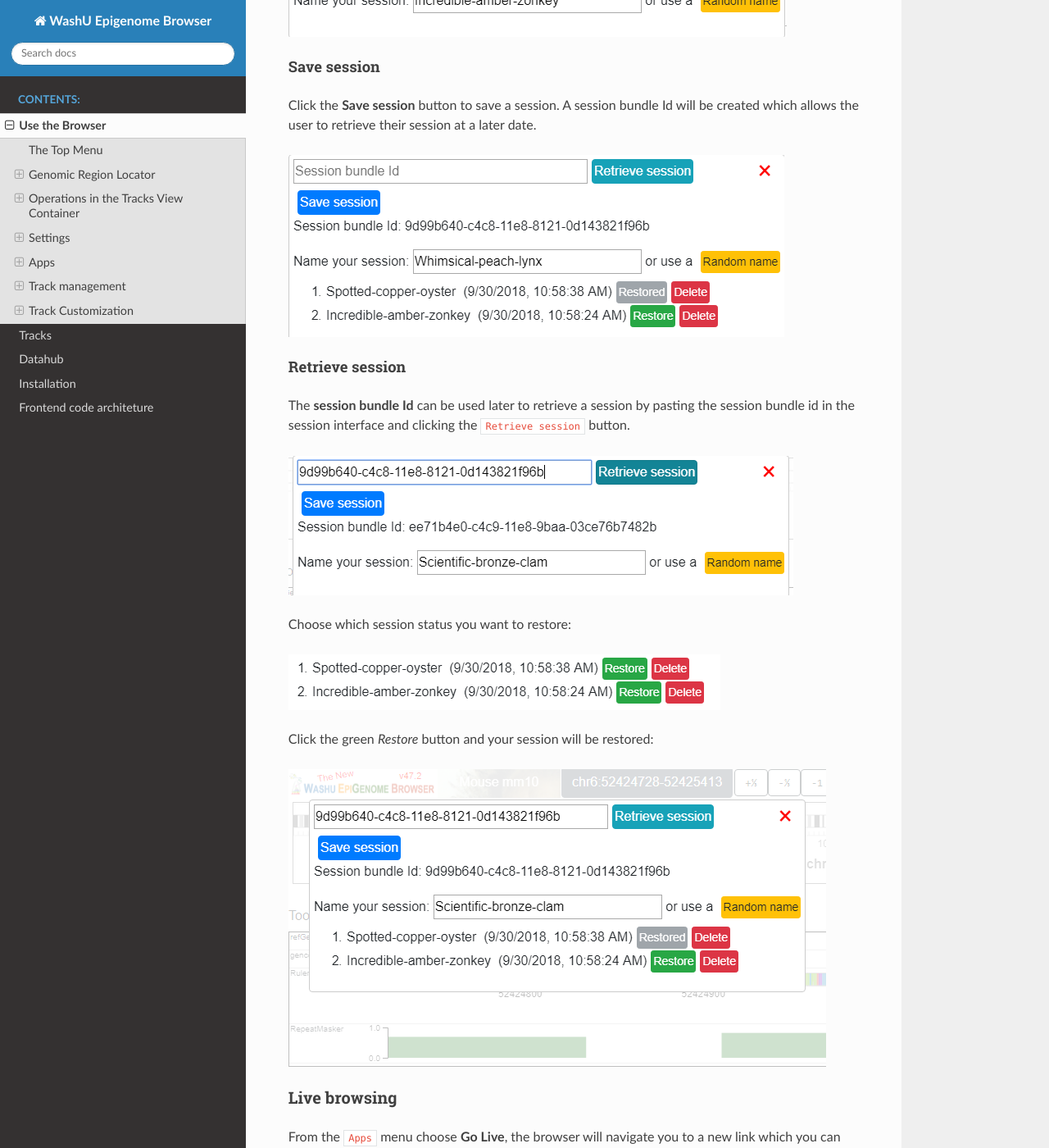
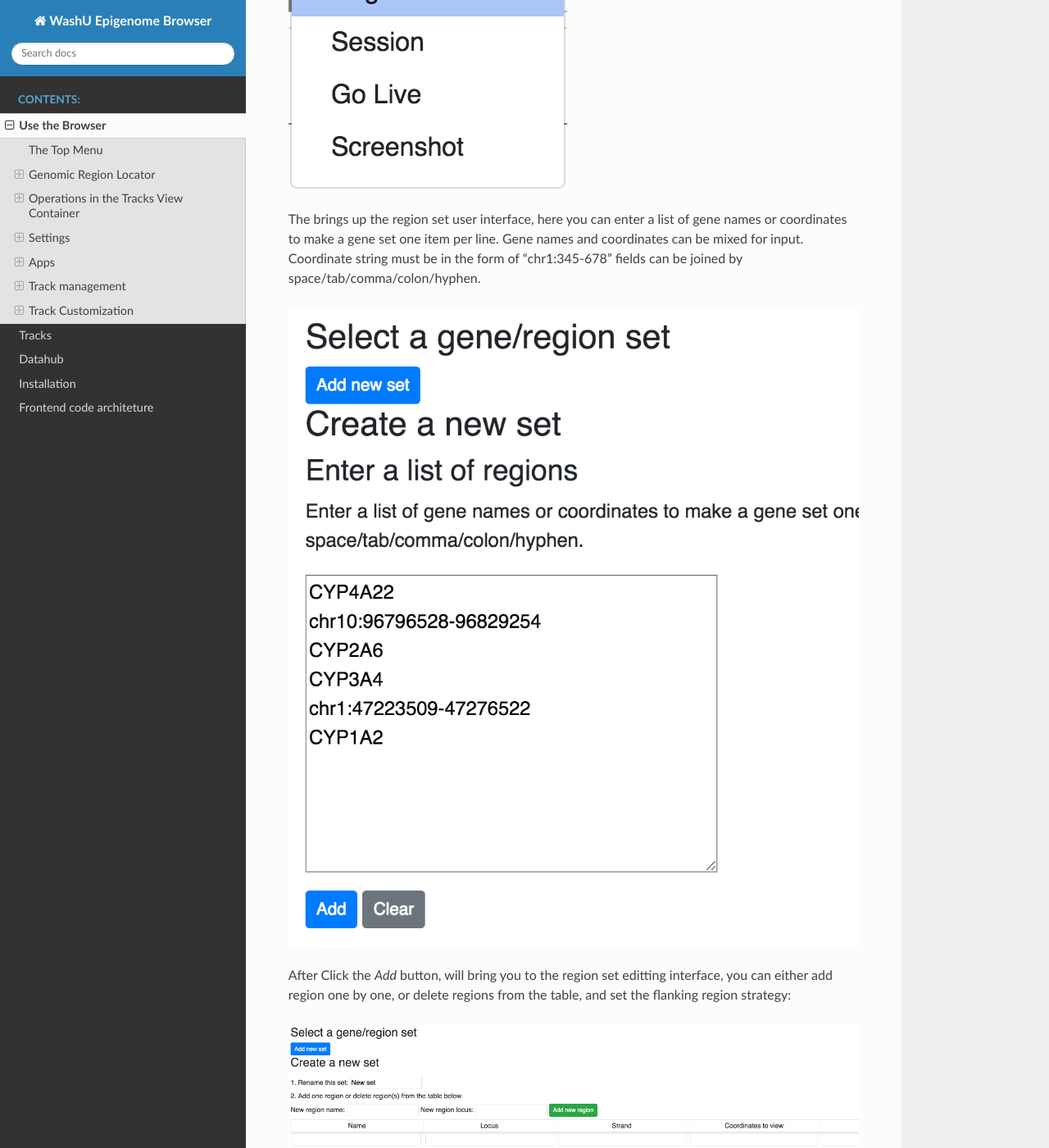
Before and after one commit to lidaof/eg-docs, a Sphinx documentation site: the page built from docs/usage.rst, in a window 1280 px wide and 1400 px high, scrolled down 6731 px. Shown: the whole window at 82% size. Built offline with Sphinx 7.4.7 and the Read the Docs theme 2.0.0, drawn with Linux system fonts in a browser that asks for light colours; some of the changed text lies outside the part shown.

Commit message:
add region set view

```diff
--- a/docs/index.rst
+++ b/docs/index.rst
@@ -5,6 +5,10 @@
 
 WashU Epigenome Browser
 =======================
+
+.. figure:: _static/eg.png
+
+            The gateway to epigenomes. (Art by **Ting Wang**)
 
 .. toctree::
     :maxdepth: 2
--- a/docs/usage.rst
+++ b/docs/usage.rst
@@ -150,6 +150,38 @@
 Apps
 ----
 
+Region set view
+~~~~~~~~~~~~~~~
+
+Users can submit a list of regions or genes to the browser, by choose ``Apps`` -> ``Region set view``:
+
+.. image:: _static/region_set.png
+
+The brings up the region set user interface, here you can enter a list of gene names or coordinates
+to make a gene set one item per line.
+Gene names and coordinates can be mixed for input.
+Coordinate string must be in the form of "chr1:345-678" fields can be joined by space/tab/comma/colon/hyphen.
+
+.. image:: _static/region_ui.png
+
+After Click the *Add* button, will bring you to the region set editting interface, you can either add region one
+by one, or delete regions from the table, and set the flanking region strategy:
+
+.. image:: _static/region_edit.png
+
+Once you done with edit the set, cick the button *Add set*.
+Now you have the option to enter regin set view, click the button *Enter region set view*:
+
+.. image:: _static/region_enter.png
+
+This indicates you are in *region set view* mode and which set you are viewing:
+
+.. image:: _static/region_entered.png
+
+Go back to the browser, you can your browser view is ordered by your region set:
+
+.. image:: _static/region_view.png
+
 Session
 ~~~~~~~
 
```
Also changed, not shown: docs/_static/eg.png (added), docs/_static/region_edit.png (added), docs/_static/region_enter.png (added), docs/_static/region_entered.png (added), docs/_static/region_set.png (added), docs/_static/region_ui.png (added), docs/_static/region_view.png (added).
